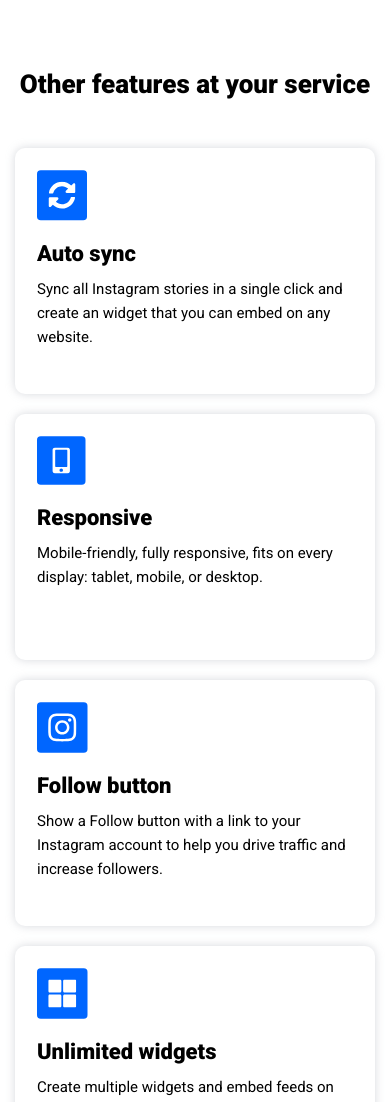
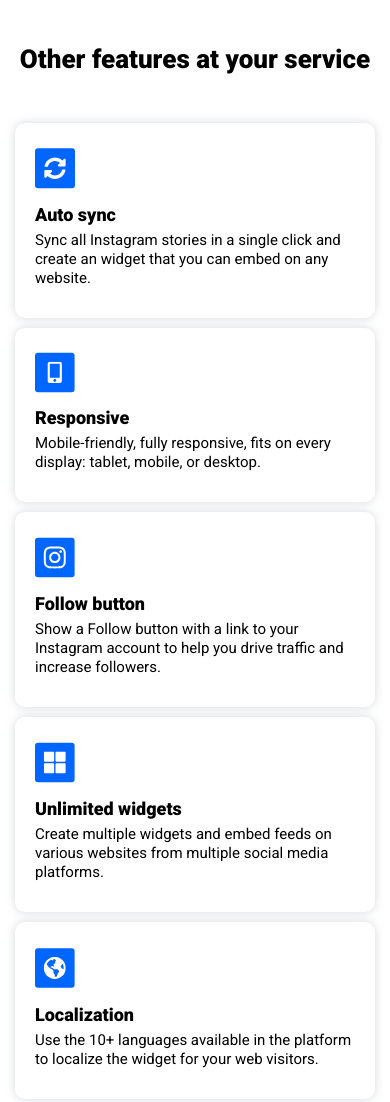
Before and after one commit to vladislav124352/embed-social, a website: page build/index.html in a window 390 px wide. Shown: the part 9300-10402 px from the top of the page. Drawn offline with Linux system fonts and the light colour scheme.

Commit message:
fix: improved responsive styles for the "features 3" section

```diff
--- a/css/styles.css
+++ b/css/styles.css
@@ -628,7 +628,7 @@ div {
 
 /* SECTION: FEATURE 3 */
 
-.feature_card {
+.feature-card {
 	display: flex;
 	flex-direction: column;
 	align-items: flex-start;
@@ -641,11 +641,11 @@ div {
 	padding: 22px;
 }
 
-.feature_card svg {
+.feature-card svg {
 	margin-bottom: 20px;
 }
 
-.feature_card span {
+.feature-card span {
 	margin-bottom: 10px;
 	font-size: 22px;
 	line-height: 26px;
@@ -653,9 +653,26 @@ div {
 }
 
 @media screen and (max-width: 500px) {
-	.feature_card {
+	.feature-card {
 		max-width: 100%;
 		width: 100%;
+		padding: 20px 20px 30px 20px;
+		min-height: auto;
+	}
+
+	.feature-card svg {
+		margin-bottom: 10px;
+		width: 40px;
+	}
+
+	.feature-card span {
+		margin-bottom: 5px;
+		font-size: 18px;
+		line-height: 22px;
+	}
+
+	.feature-card p {
+		line-height: 19px;
 	}
 }
 
```
Also changed, not shown: build/index.html, build/styles.css.
